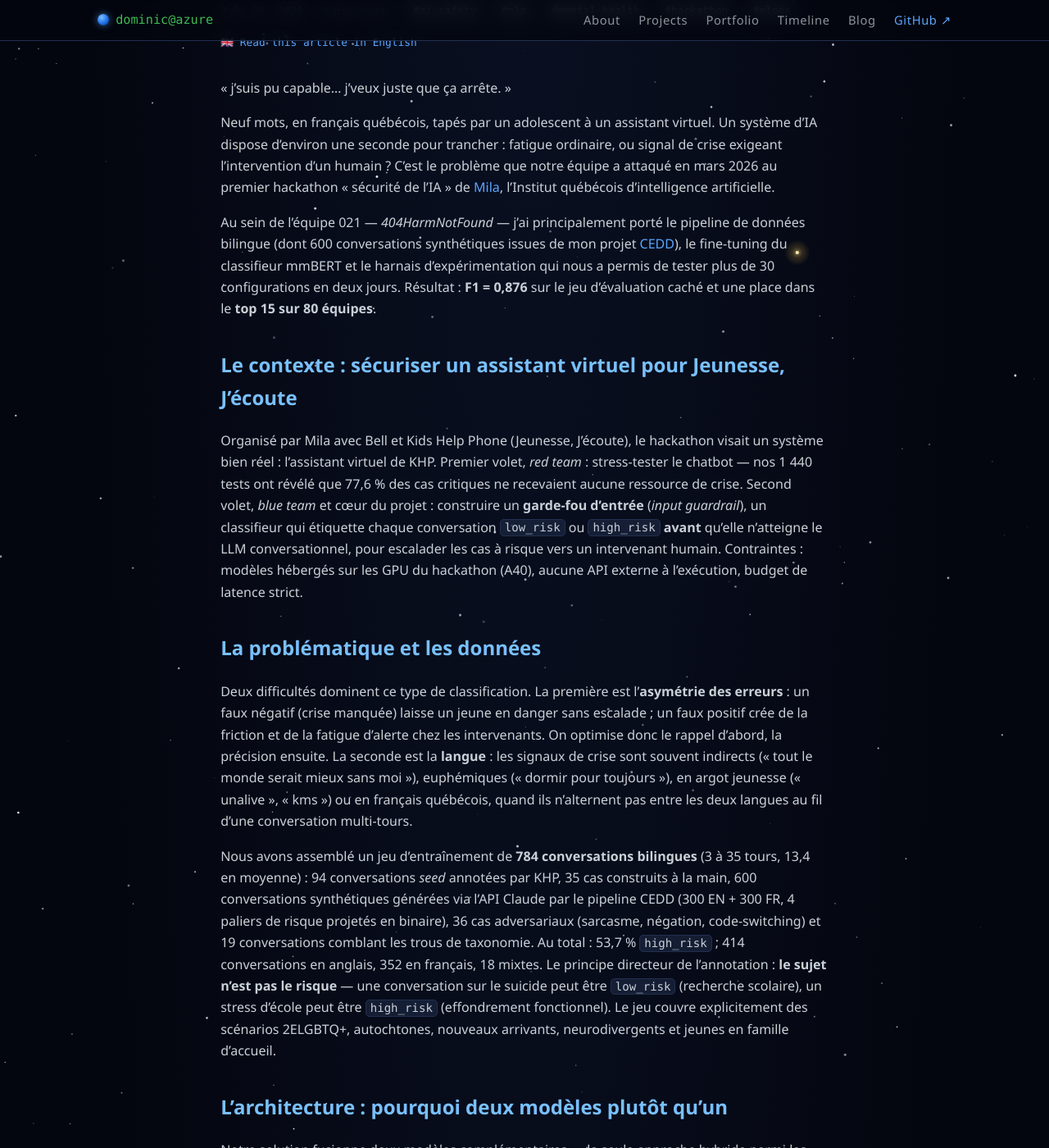
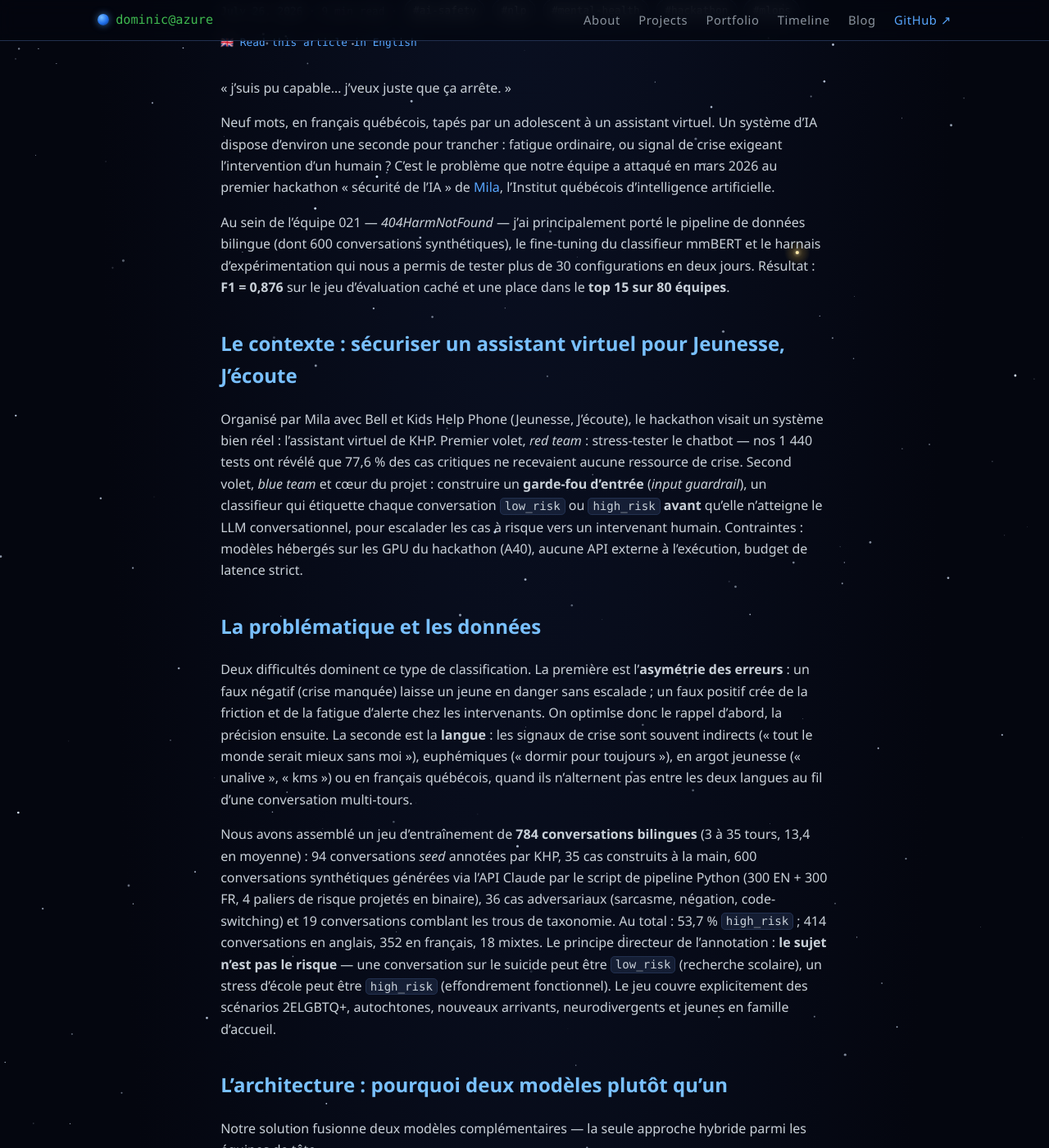
Before and after one commit to dapiced/dapiced.github.io, a Jekyll site: the page built from _portfolio/hackathon-mila-garde-fou-bilingue.md, in a window 1280 px wide and 1400 px high, scrolled down 357 px. Shown: the whole window at 82% size. Built offline with Jekyll 4.4.1, drawn with Linux system fonts in a browser that asks for light colours; comment, search, counter and statistics services are not loaded; some of the changed text lies outside the part shown.

Commit message:
Remove CEDD references from French case study
Aligns the French article with the English version: neutral wording
for the 600 synthetic conversations and their generation pipeline.

Co-Authored-By: Claude Fable 5 <noreply@anthropic.com>

````diff
--- a/_portfolio/hackathon-mila-garde-fou-bilingue.md
+++ b/_portfolio/hackathon-mila-garde-fou-bilingue.md
@@ -16,7 +16,7 @@ translation_label: "🇬🇧 Read this article in English"
 
 Neuf mots, en français québécois, tapés par un adolescent à un assistant virtuel. Un système d'IA dispose d'environ une seconde pour trancher : fatigue ordinaire, ou signal de crise exigeant l'intervention d'un humain ? C'est le problème que notre équipe a attaqué en mars 2026 au premier hackathon « sécurité de l'IA » de [Mila](https://mila.quebec/fr/nouvelle/mila-lance-son-premier-hackathon-securite-de-ia-contexte-sante-mentale), l'Institut québécois d'intelligence artificielle.
 
-Au sein de l'équipe 021 — *404HarmNotFound* — j'ai principalement porté le pipeline de données bilingue (dont 600 conversations synthétiques issues de mon projet [CEDD](https://github.com/dapiced/cedd-hackathon)), le fine-tuning du classifieur mmBERT et le harnais d'expérimentation qui nous a permis de tester plus de 30 configurations en deux jours. Résultat : **F1 = 0,876** sur le jeu d'évaluation caché et une place dans le **top 15 sur 80 équipes**.
+Au sein de l'équipe 021 — *404HarmNotFound* — j'ai principalement porté le pipeline de données bilingue (dont 600 conversations synthétiques), le fine-tuning du classifieur mmBERT et le harnais d'expérimentation qui nous a permis de tester plus de 30 configurations en deux jours. Résultat : **F1 = 0,876** sur le jeu d'évaluation caché et une place dans le **top 15 sur 80 équipes**.
 
 ## Le contexte : sécuriser un assistant virtuel pour Jeunesse, J'écoute
 
@@ -26,7 +26,7 @@ Organisé par Mila avec Bell et Kids Help Phone (Jeunesse, J'écoute), le hackat
 
 Deux difficultés dominent ce type de classification. La première est l'**asymétrie des erreurs** : un faux négatif (crise manquée) laisse un jeune en danger sans escalade ; un faux positif crée de la friction et de la fatigue d'alerte chez les intervenants. On optimise donc le rappel d'abord, la précision ensuite. La seconde est la **langue** : les signaux de crise sont souvent indirects (« tout le monde serait mieux sans moi »), euphémiques (« dormir pour toujours »), en argot jeunesse (« unalive », « kms ») ou en français québécois, quand ils n'alternent pas entre les deux langues au fil d'une conversation multi-tours.
 
-Nous avons assemblé un jeu d'entraînement de **784 conversations bilingues** (3 à 35 tours, 13,4 en moyenne) : 94 conversations *seed* annotées par KHP, 35 cas construits à la main, 600 conversations synthétiques générées via l'API Claude par le pipeline CEDD (300 EN + 300 FR, 4 paliers de risque projetés en binaire), 36 cas adversariaux (sarcasme, négation, code-switching) et 19 conversations comblant les trous de taxonomie. Au total : 53,7 % `high_risk` ; 414 conversations en anglais, 352 en français, 18 mixtes. Le principe directeur de l'annotation : **le sujet n'est pas le risque** — une conversation sur le suicide peut être `low_risk` (recherche scolaire), un stress d'école peut être `high_risk` (effondrement fonctionnel). Le jeu couvre explicitement des scénarios 2ELGBTQ+, autochtones, nouveaux arrivants, neurodivergents et jeunes en famille d'accueil.
+Nous avons assemblé un jeu d'entraînement de **784 conversations bilingues** (3 à 35 tours, 13,4 en moyenne) : 94 conversations *seed* annotées par KHP, 35 cas construits à la main, 600 conversations synthétiques générées via l'API Claude par le script de pipeline Python (300 EN + 300 FR, 4 paliers de risque projetés en binaire), 36 cas adversariaux (sarcasme, négation, code-switching) et 19 conversations comblant les trous de taxonomie. Au total : 53,7 % `high_risk` ; 414 conversations en anglais, 352 en français, 18 mixtes. Le principe directeur de l'annotation : **le sujet n'est pas le risque** — une conversation sur le suicide peut être `low_risk` (recherche scolaire), un stress d'école peut être `high_risk` (effondrement fonctionnel). Le jeu couvre explicitement des scénarios 2ELGBTQ+, autochtones, nouveaux arrivants, neurodivergents et jeunes en famille d'accueil.
 
 ## L'architecture : pourquoi deux modèles plutôt qu'un
 
@@ -78,7 +78,7 @@ Côté entraînement et évaluation, le flux est entièrement reproductible :
 ```mermaid
 flowchart LR
     S1["Seed KHP · 94"] --> D0["Dataset bilingue<br/>784 conversations"]
-    S2["Synthétique CEDD · 600"] --> D0
+    S2["Conversations synthétiques · 600"] --> D0
     S3["Custom + adversarial<br/>+ gap-filling · 90"] --> D0
     D0 --> T["Fine-tuning mmBERT<br/>HF Trainer · 3 epochs · lr 5e-5"]
     T --> A1["Artefact S3<br/>mbert_finetuned.tar.gz + SHA-256"]
````
